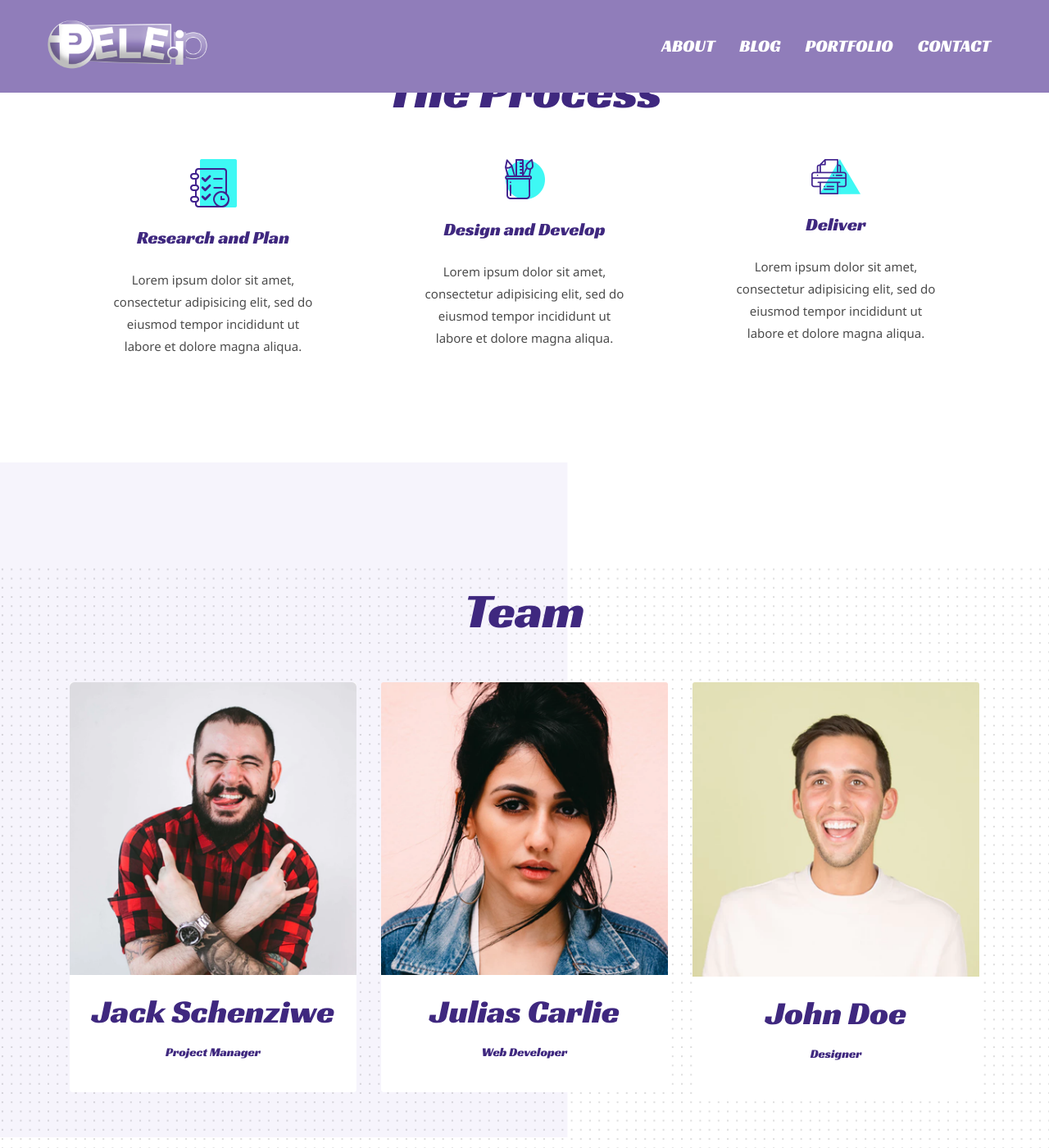
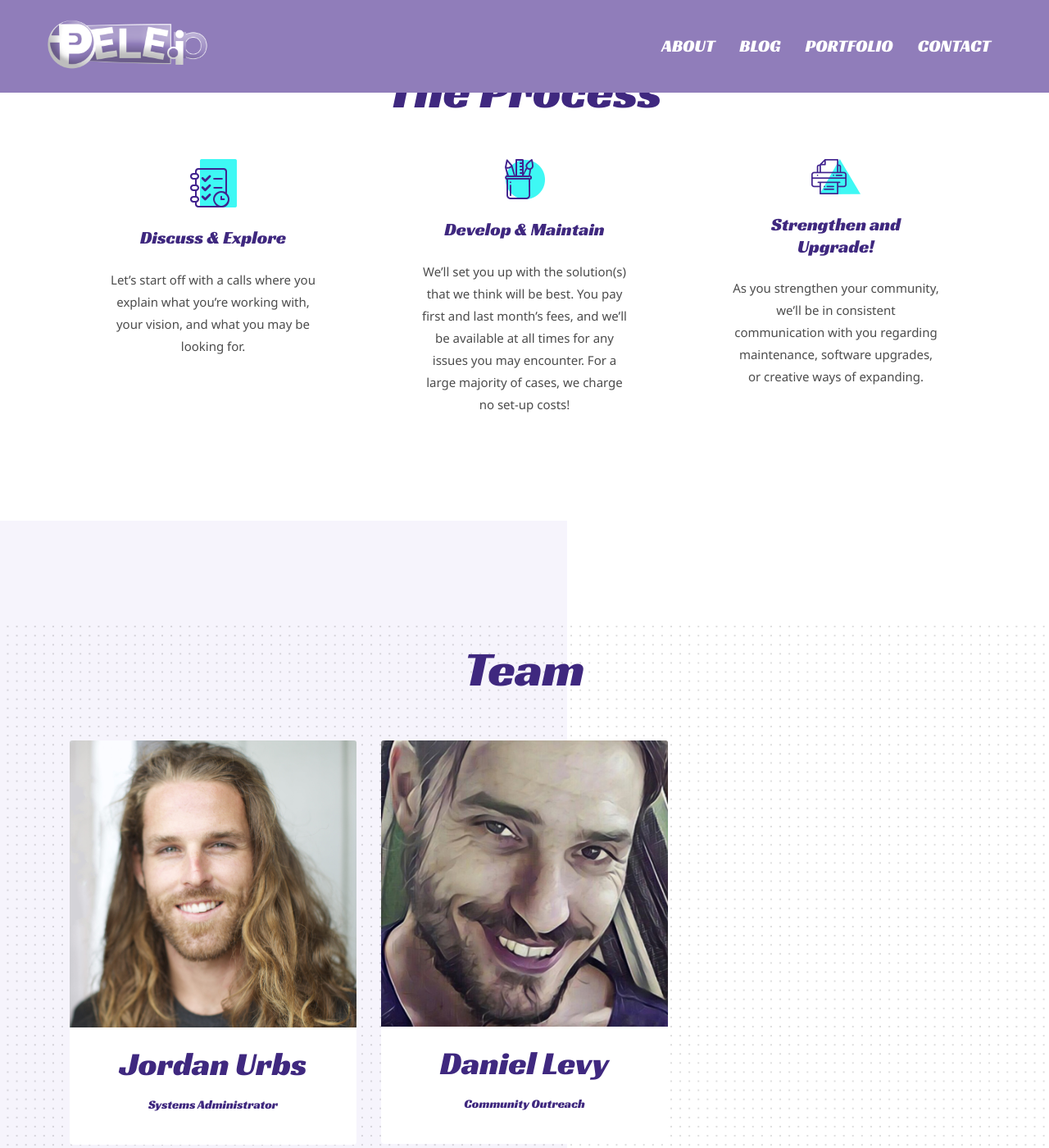
Before and after one commit to PELEIO/strengthen, a Jekyll site: the page built from index.html, in a window 1280 px wide and 1400 px high, scrolled down 2184 px. Shown: the whole window at 82% size. Built offline with Jekyll 4.4.1, drawn with Linux system fonts in a browser that asks for light colours.

Commit message:
work process and team

```diff
--- a/_data/settings.yml
+++ b/_data/settings.yml
@@ -55,32 +55,28 @@ blurb:
 
 # Work Process Section
 work-process:
-  - title : "Research and Plan"
+  - title : "Discuss & Explore"
     icon : "assets/images/icons/plan.png"
-    content : "Lorem ipsum dolor sit amet, consectetur adipisicing elit, sed do eiusmod tempor incididunt ut labore et dolore magna aliqua."
+    content : "Let's start off with a calls where you explain what you're working with, your vision, and what you may be looking for."
 
-  - title : "Design and Develop"
+  - title : "Develop & Maintain"
     icon : "assets/images/icons/design.png"
-    content : "Lorem ipsum dolor sit amet, consectetur adipisicing elit, sed do eiusmod tempor incididunt ut labore et dolore magna aliqua."
+    content : "We'll set you up with the solution(s) that we think will be best. You pay first and last month's fees, and we'll be available at all times for any issues you may encounter. For a large majority of cases, we charge no set-up costs!"
 
-  - title : "Deliver"
+  - title : "Strengthen and Upgrade!"
     icon : "assets/images/icons/print.png"
-    content : "Lorem ipsum dolor sit amet, consectetur adipisicing elit, sed do eiusmod tempor incididunt ut labore et dolore magna aliqua."
+    content : "As you strengthen your community, we'll be in consistent communication with you regarding maintenance, software upgrades, or creative ways of expanding."
 
 
 # My Team Section
 team:
-  - title : "Jack Schenziwe"
-    image : "assets/images/team/member-1.png"
-    designation : "Project Manager"
+  - title : "Jordan Urbs"
+    image : "assets/images/team/jordan.jpg"
+    designation : "Systems Administrator"
 
-  - title : "Julias Carlie"
-    image : "assets/images/team/member-2.png"
-    designation : "Web Developer"
-
-  - title : "John Doe"
-    image : "assets/images/team/member-3.png"
-    designation : "Designer"
+  - title : "Daniel Levy"
+    image : "assets/images/team/daniel.jpg"
+    designation : "Community Outreach"
 
 
 #-------------------------------
```
